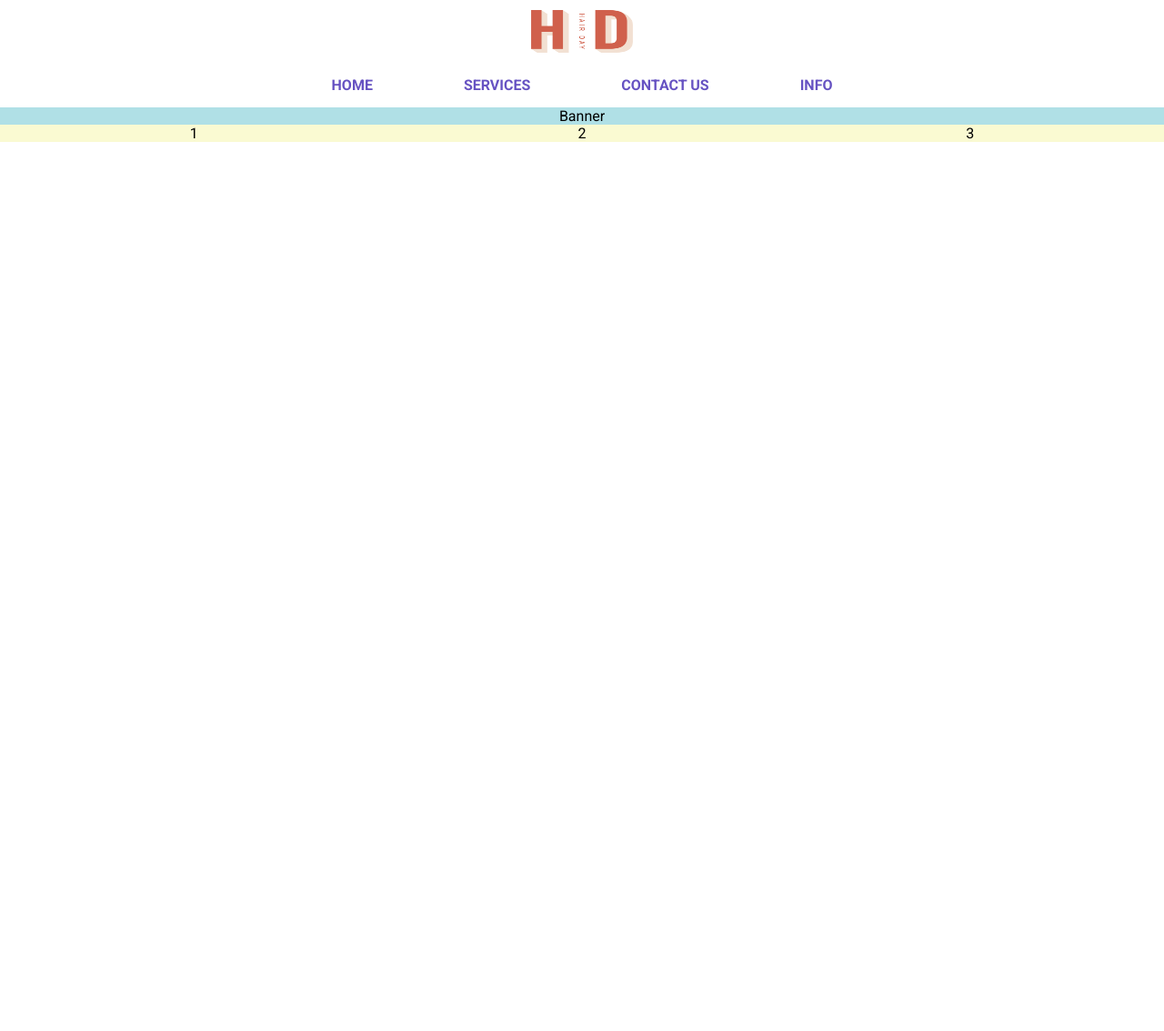
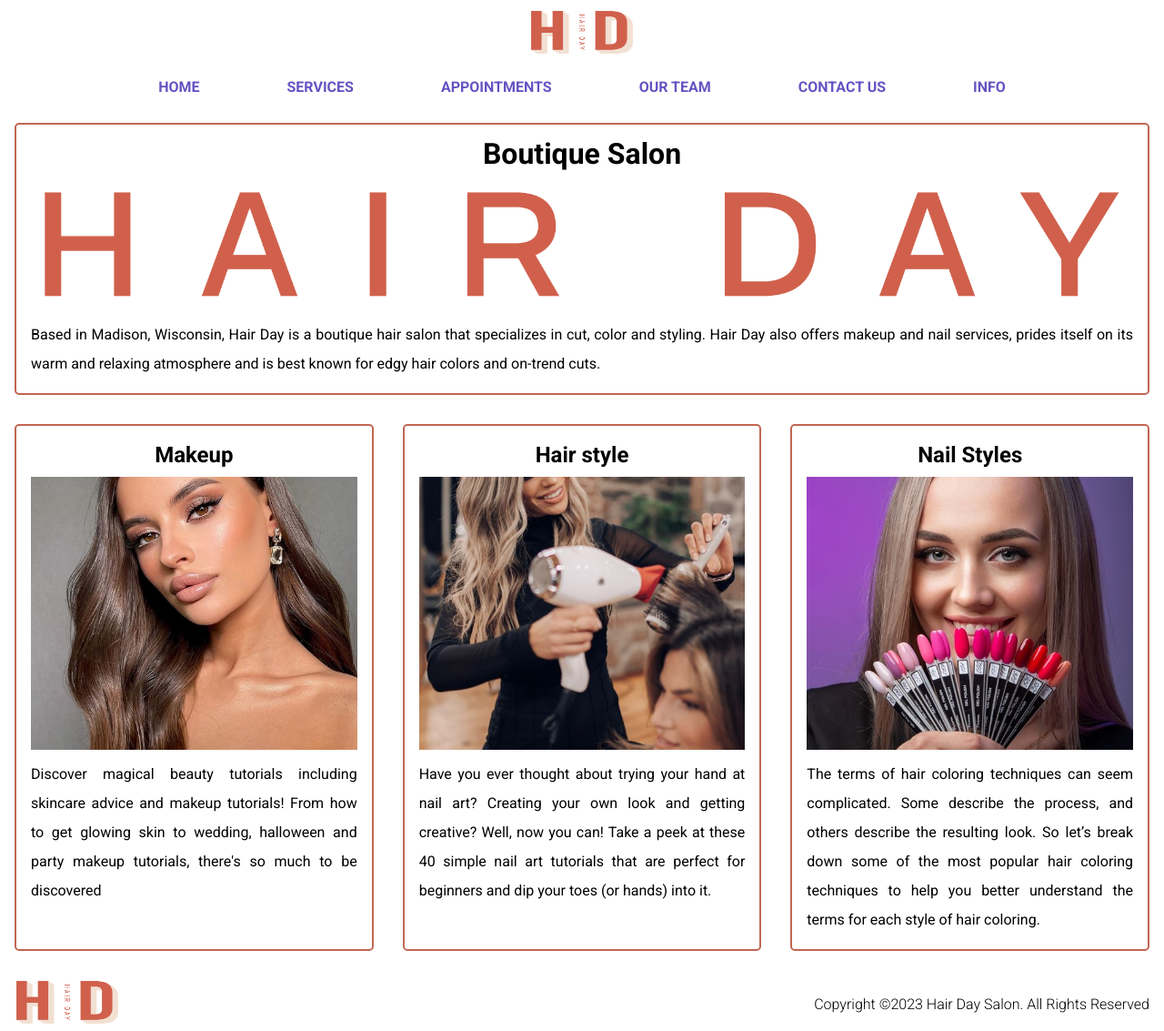
Before and after one commit to AlexKrevnyi/meta-front-end-developer, a plain HTML site: page Course 4. HTML and CSS in depth/Portfolio Project/index.html in a window 1280 px wide. Shown: the whole page at 91% size. Before the commit the page ends 800 px from the top, so only its background shows below. Drawn offline with Linux system fonts and the light colour scheme.

Commit message:
HTML and CSS in depth. Week 3. Portfolio project day 2

```diff
--- a/Course 4. HTML and CSS in depth/Portfolio Project/index.html
+++ b/Course 4. HTML and CSS in depth/Portfolio Project/index.html
@@ -30,24 +30,48 @@
 
   <nav>
     <div class="nav-buttons">
-          <li><a href="#">HOME</a></li>
-          <li><a href="#">SERVICES</a></li>
-          <li><a href="#">CONTACT US</a></li>
-          <li><a href="#">INFO</a></li>
+          <li><a href="index.html">HOME</a></li>
+          <li><a href="services.html">SERVICES</a></li>
+          <li><a href="appointments.html">APPOINTMENTS</a></li>
+          <li><a href="our-team.html">OUR TEAM</a></li>
+          <li><a href="contacts.html">CONTACT US</a></li>
+          <li><a href="info.html">INFO</a></li>
+
     </div>
   </nav>
 
   <main>
-      <div class="main-banner">Banner</div>
-      <div class="main-columns">
-        <div class="column one">1</div>
-        <div class="column two">2</div>
-        <div class="column three">3</div>
-      </div>
+      <section class="main">
+        <article>
+        <h1>Boutique Salon</h1>
+        <img src="images/Artboard 22.png" alt="Main Banner">
+        <p>Based in Madison, Wisconsin, Hair Day is a boutique hair salon that specializes in cut, color and styling. Hair Day also offers makeup and nail services, prides itself on its warm and relaxing atmosphere and is best known for edgy hair colors and on-trend cuts. </p>
+        </article>
+      </section>
 
+      <section>
+        <article>
+          <h2>Makeup</h2>
+          <img class="banners" src="images/makeup.jpeg" alt="Makeup Banner">
+          <p>Discover magical beauty tutorials including skincare advice and makeup tutorials! From how to get glowing skin to wedding, halloween and party makeup tutorials, there's so much to be discovered</p>
+        </article>
 
-
+        <article>
+          <h2>Hair style</h2>
+          <img class="banners" src="images/hairstyle.jpeg" alt="Hairstyle banner">
+          <p>Have you ever thought about trying your hand at nail art? Creating your own look and getting creative? Well, now you can! Take a peek at these 40 simple nail art tutorials that are perfect for beginners and dip your toes (or hands) into it.</p>
+        </article>
+        <article>
+          <h2>Nail Styles</h2>
+          <img class="banners" src="images/nails.jpeg" alt="Nail Style Banner">
+          <p>The terms of hair coloring techniques can seem complicated. Some describe the process, and others describe the resulting look. So let’s break down some of the most popular hair coloring techniques to help you better understand the terms for each style of hair coloring.</p>
+        </article>
+      </section>
 
   </main>
+  <footer class="footer-info">
+    <div class="footer-logo"><img src="./images/Artboard 19.png" alt="logo" width="116" height="49"></div>
+    <div class="footer-copyright"><p>Copyright ©2023 Hair Day Salon. All Rights Reserved</p></div>
+  </footer>
 </body>
 </html>
--- a/Course 4. HTML and CSS in depth/Portfolio Project/styles.css
+++ b/Course 4. HTML and CSS in depth/Portfolio Project/styles.css
@@ -14,7 +14,7 @@ body {
 .header-logo {
 	display: flex;
 	justify-content: center;
-	margin: 10px;
+	margin: 0.7rem;
 }
 
 
@@ -32,20 +32,109 @@ body {
 	font-weight: 700;
 }
 
+.nav-buttons a:hover {
+	color:#C26652;
+}
+.nav-buttons a:active {
+	cursor: pointer;
+}
+
 .nav-buttons li {
 	list-style-type: none;
-	padding: 10px 20px;
-	margin: 5px 30px;
+	padding: 0.6rem 1.2rem;
+	margin: 0.3rem 1.8rem;
 }
 
-.main-banner {
-	display: flex;
-	justify-content: center;
-	background-color: powderblue;
+h1 {
+	text-align: center;
+	padding-bottom: 0.7rem;
+	font-size: 2rem;
+}
+h2 {
+	padding-bottom: 0.5rem ;
+	text-align: center;
 }
 
-.main-columns {
+
+section {
 	display: flex;
-	justify-content: space-around;
-	background-color: lightgoldenrodyellow;
+	justify-content: space-between;
+	flex-wrap: wrap;
 }
+
+article:hover {
+	cursor: pointer;
+	transform: scale(1.01);
+	transition: 0.5s linear;
+	box-shadow: 2px 2px 5px 2px #C26652;
+}
+
+article {
+	text-align: justify;
+	flex: 1;
+	margin: 1rem;
+	padding: 1rem;
+	border-radius: 5px;
+	line-height: 2rem;
+	border: 2px solid #C26652;
+
+
+}
+
+.banners {
+	width: 100%;
+	height: 300px ;
+	object-fit: cover;
+}
+
+
+.main img {
+	max-width: 100%;
+}
+
+
+
+footer.footer-info {
+	display: flex;
+	justify-content: space-between;
+	flex-wrap: wrap;
+	margin: 1rem;
+	align-items: center;
+}
+
+
+ footer p {
+	font-weight: 300;
+}
+/*for mobile version*/
+@media only screen and (max-width: 40rem) {
+	div.nav-buttons {
+		display: block;
+		overflow: auto;
+  		white-space: nowrap;
+
+	}
+	div.nav-buttons li {
+		display: inline-block;
+		padding: 0.4rem 0.6rem;
+		margin: 0.5rem;
+		font-size: 18px;
+
+	}
+
+	section {
+		display: block;
+	}
+
+	footer.footer-info {
+		display: flex;
+		flex-direction: column;
+		justify-content: center;
+	}
+
+	footer p {
+		font-size: 0.75rem;
+		padding: 0.5rem 0;
+	}
+
+}
```
Also changed, not shown: Course 4. HTML and CSS in depth/Portfolio Project/images/hairstyle.jpeg (added), Course 4. HTML and CSS in depth/Portfolio Project/images/makeup.jpeg (added), Course 4. HTML and CSS in depth/Portfolio Project/images/nails.jpeg (added).
